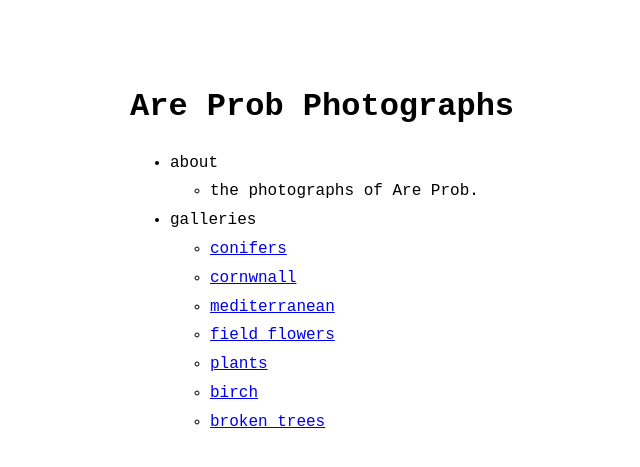
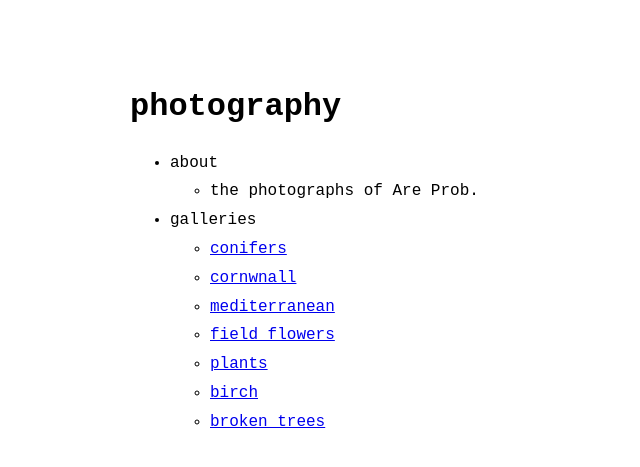
Before and after one commit to lucabutikofer/Photography, a Jekyll site: the page built from index.md, in a window 1280 px wide. Shown: the top 467 px of the page, without its empty margins (190-830 px from the left). Built offline with Jekyll 4.4.1, drawn with Linux system fonts in a browser that asks for light colours.

Commit message:
Update _config.yml

```diff
--- a/_config.yml
+++ b/_config.yml
@@ -1,4 +1,4 @@
-title: Are Prob Photographs # name of the site
+title: photography # name of the site
 # author: Riccardo Graziosi # name of site's author
 # email: riccardo.graziosi97@gmail.com # email of site's author
 # url: https://riggraz.dev # root address of the site
```
